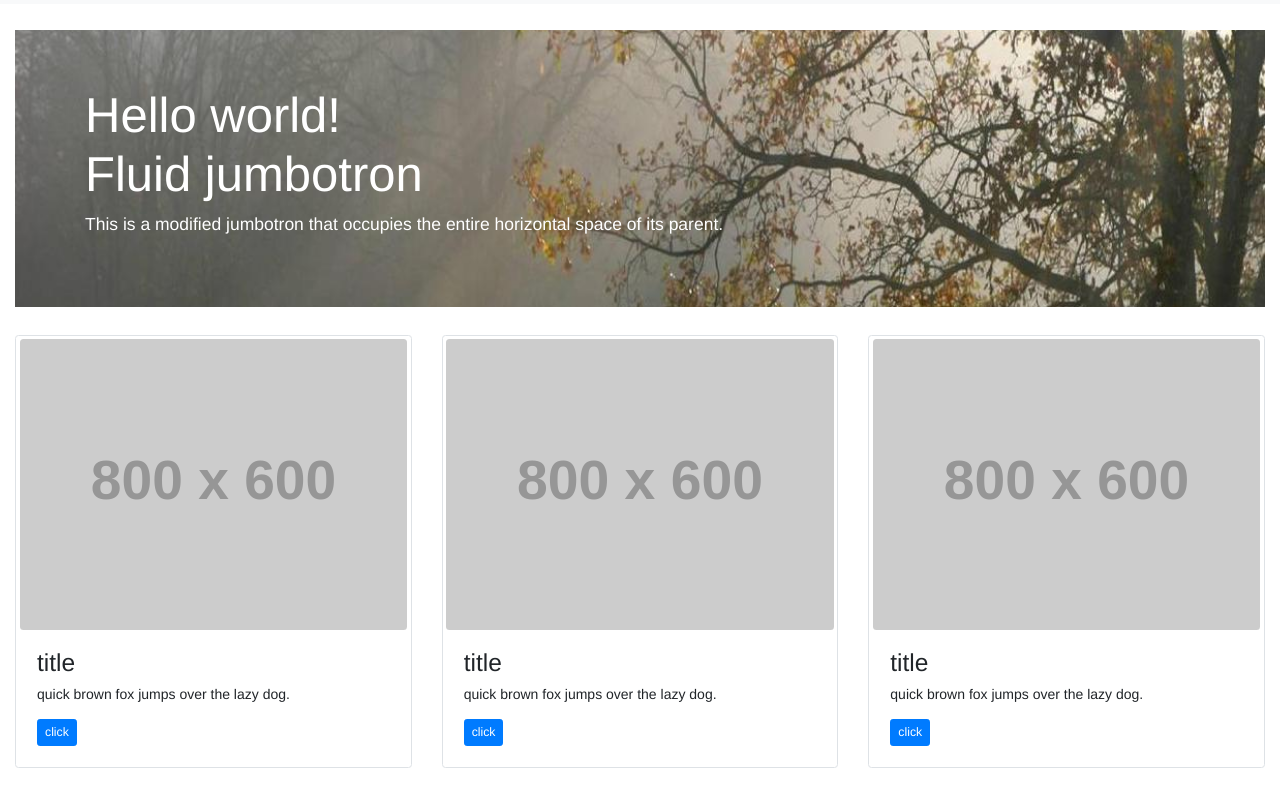
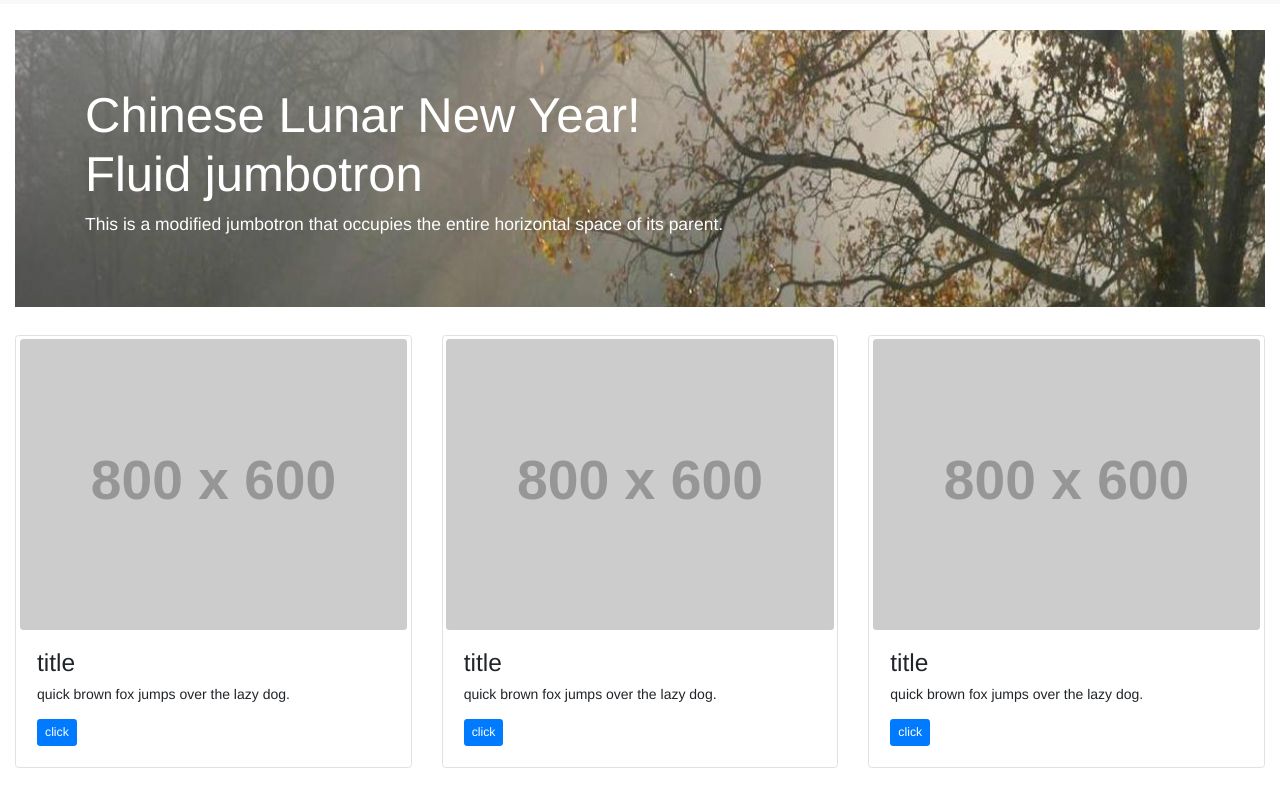
Before and after one commit to Kathleen189/Kathleen-ProjectCNY, a plain HTML site: page index.html in a window 1280 px wide. Shown: the part 45-852 px from the top of the page. Drawn offline with nearby package versions, Linux system fonts and the light colour scheme; grey boxes are pictures that could not be loaded; placeholder pictures from the web are drawn by us.

Commit message:
Add files via upload

```diff
--- a/index.html
+++ b/index.html
@@ -58,7 +58,7 @@
                 <!-- Jumbotron example -->
                 <div class="jumbotron jumbotron-fluid">
                     <div class="container">
-                        <h1 class="display-4">Hello world!<br>Fluid jumbotron</h1>
+                        <h1 class="display-4">Chinese Lunar New Year!<br>Fluid jumbotron</h1>
                         <p class="lead">This is a modified jumbotron that occupies the entire horizontal space of its parent.</p>
                     </div>
                 </div>
```
